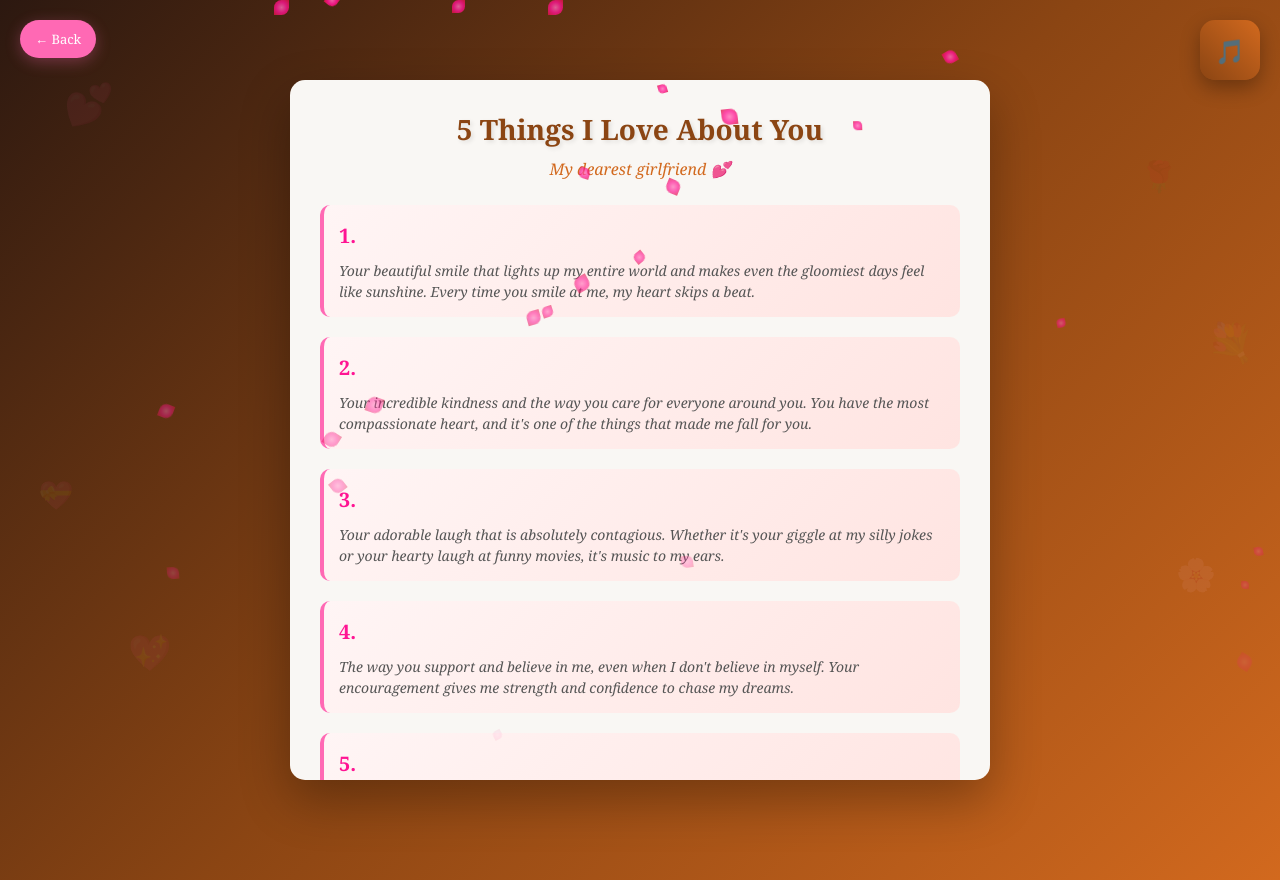
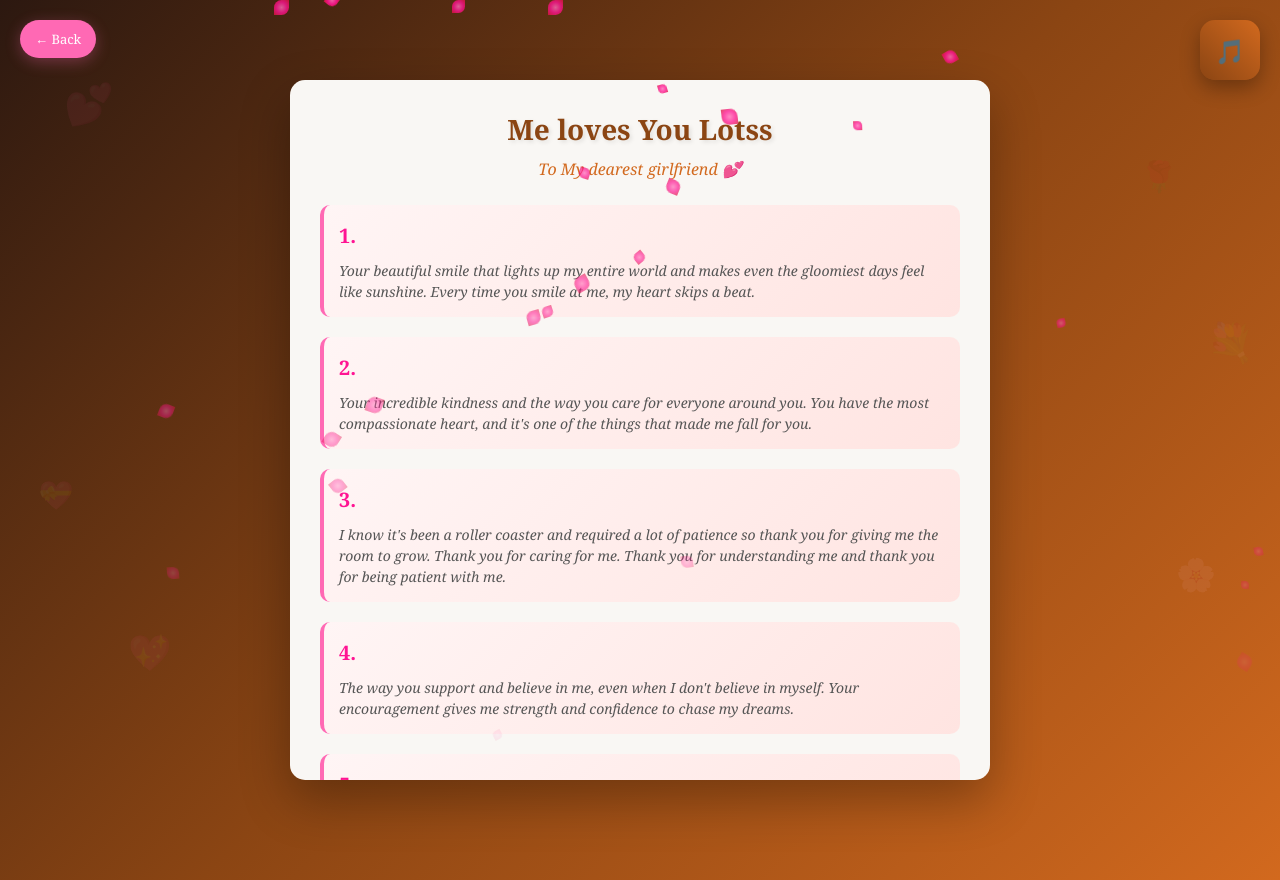
Before and after one commit to Ptalati015/GiftCardHardi, a plain HTML site: page Romantic.html in a window 1280 px wide. Drawn offline with Linux system fonts and the light colour scheme.

Commit message:
Update letter content with personalized messages and revised titles

```diff
--- a/Romantic.html
+++ b/Romantic.html
@@ -404,8 +404,8 @@
     <!-- Letter content -->
     <div class="letter-container">
         <div class="letter-header">
-            <h1 class="letter-title">5 Things I Love About You</h1>
-            <p class="letter-subtitle">My dearest girlfriend 💕</p>
+            <h1 class="letter-title">Me loves You Lotss</h1>
+            <p class="letter-subtitle">To My dearest girlfriend 💕</p>
         </div>
 
         <div class="letter-content">
@@ -426,7 +426,7 @@
             <div class="love-item">
                 <div class="love-number">3.</div>
                 <div class="love-text">
-                    Your adorable laugh that is absolutely contagious. Whether it's your giggle at my silly jokes or your hearty laugh at funny movies, it's music to my ears.
+                    I know it's been a roller coaster and required a lot of patience so thank you for giving me the room to grow. Thank you for caring for me. Thank you for understanding me and thank you for being patient with me.
                 </div>
             </div>
 
@@ -440,7 +440,8 @@
             <div class="love-item">
                 <div class="love-number">5.</div>
                 <div class="love-text">
-                    How perfectly imperfect you are, and how you make me want to be a better person every single day. You are my inspiration, my joy, and my everything.
+                    You are my inspiration, my joy, and my everything. I want to see all your dreams come true, and I will always be here to support you in every step of the way.
+                    You will always be my number one priority, and I will always be here to support you in every step of the way.
                 </div>
             </div>
         </div>
```
